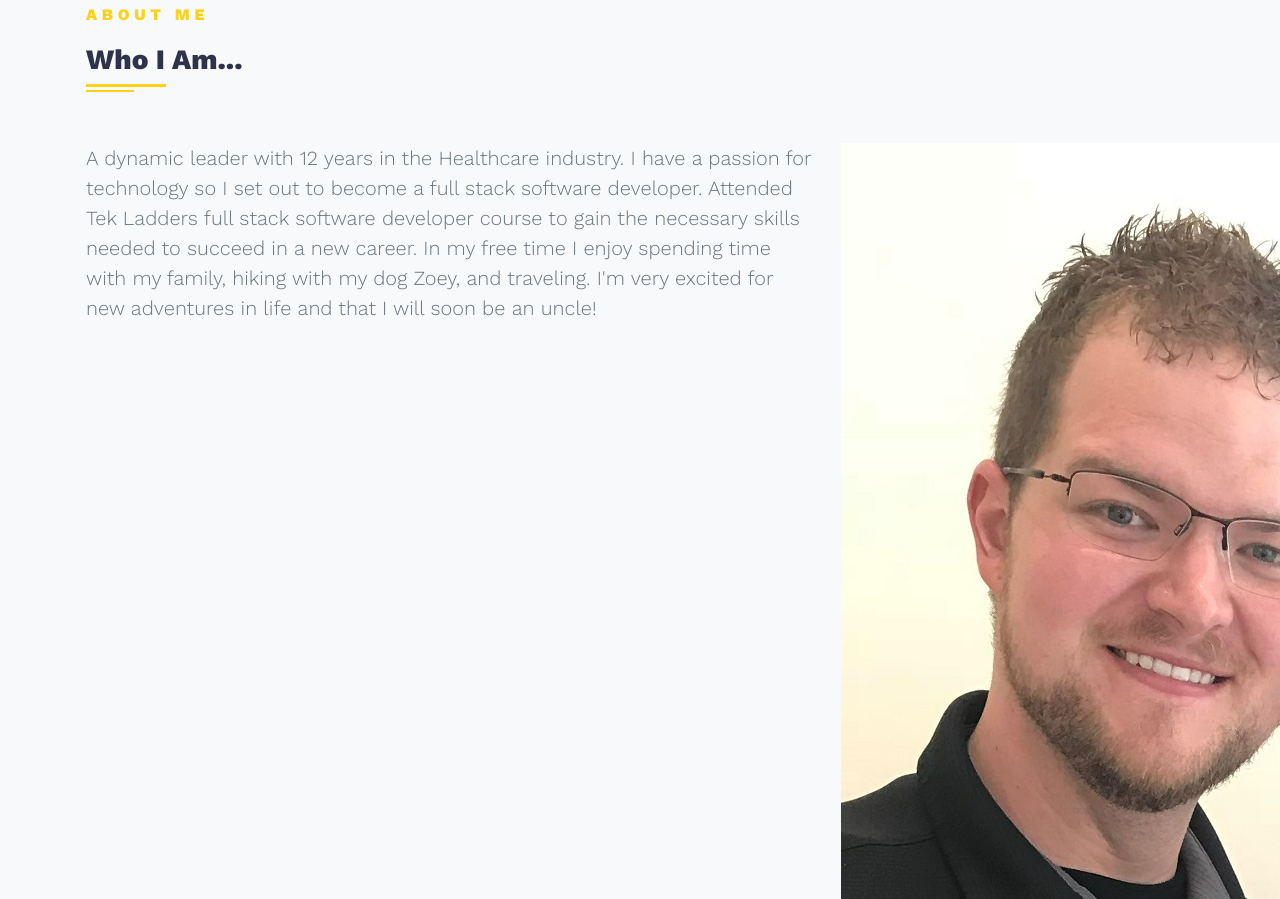
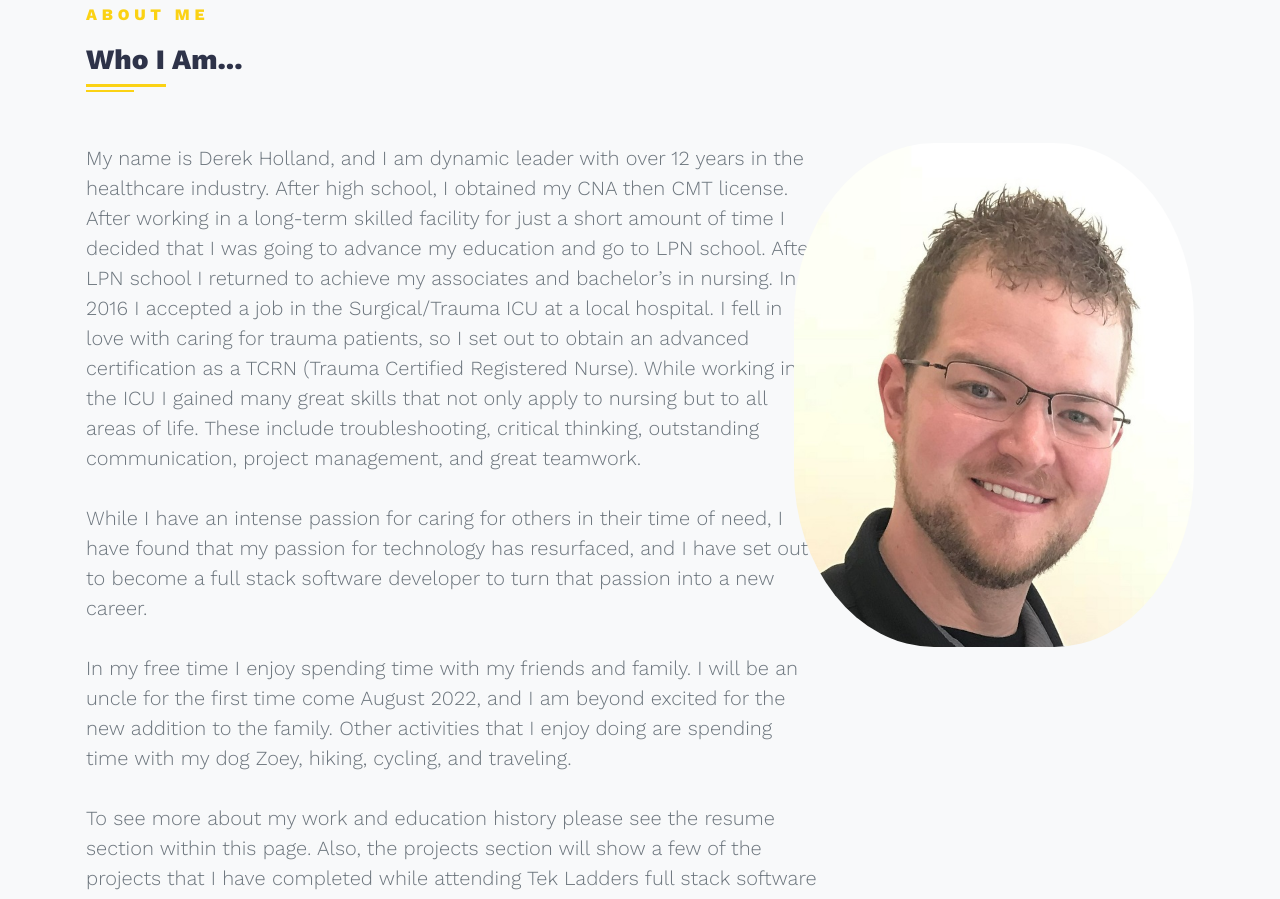
Before and after one commit to dholland09/PersonalSiteV1, a plain HTML site: page index.html in a window 1280 px wide. Shown: the part 887-1786 px from the top of the page. Drawn offline with nearby package versions, Linux system fonts and the light colour scheme.

Commit message:
Updated about me section

```diff
--- a/css/custom.css
+++ b/css/custom.css
@@ -6,8 +6,8 @@ img.classmate {
 }
 
 img.mypic {
-    border-radius: 25%;
-    width: 100px;
+    border-radius: 35%;
+    width: 400px;
     float: right;
-    height: 150px;
+
 }
--- a/index.html
+++ b/index.html
@@ -62,11 +62,16 @@
             <h2 class="h3 lined">Who I Am...</h2>
           </header>
         <div class="row gy-5">
-          <div class="col-md-8">
-              <p class="lead text-muted">A dynamic leader with 12 years in the Healthcare industry. I have a passion for technology so I set out to become a full stack software developer. Attended Tek Ladders full stack software developer course to gain the necessary skills needed to succeed in a new career. In my free time I enjoy spending time with my family, hiking with my dog Zoey, and traveling. I'm very excited for new adventures in life and that I will soon be an uncle!</p>
+          <div class="col-md-8 order-lg-first order-md-last">
+              <p class="lead text-muted">My name is Derek Holland, and I am dynamic leader with over 12 years in the healthcare industry. After high school, I obtained my CNA then CMT license. After working in a long-term skilled facility for just a short amount of time I decided that I was going to advance my education and go to LPN school. After LPN school I returned to achieve my associates and bachelor’s in nursing. In 2016 I accepted a job in the Surgical/Trauma ICU at a local hospital. I fell in love with caring for trauma patients, so I set out to obtain an advanced certification as a TCRN (Trauma Certified Registered Nurse). While working in the ICU I gained many great skills that not only apply to nursing but to all areas of life. These include troubleshooting, critical thinking, outstanding communication, project management, and great teamwork. <br> <br>
+                While I have an intense passion for caring for others in their time of need, I have found that my passion for technology has resurfaced, and I have set out to become a full stack software developer to turn that passion into a new career. <br><br>
+                In my free time I enjoy spending time with my friends and family. I will be an uncle for the first time come August 2022, and I am beyond excited for the new addition to the family. Other activities that I enjoy doing are spending time with my dog Zoey, hiking, cycling, and traveling. <br><br>
+                To see more about my work and education history please see the resume section within this page. Also, the projects section will show a few of the projects that I have completed while attending Tek Ladders full stack software developer course.
+
+                </p>
            </div>
-        <div class="col-md-4 mypic">
-            <img src="img/derek.jpg" alt="Derek Holland">
+        <div class="col-md-4 order-lg-last order-md-first">
+            <img class="mypic" src="img/derek.jpg"alt="Derek Holland">
          </div>
        </div>
      </div>
@@ -428,7 +433,7 @@
           <div class="col-lg-7 mx-auto">
             <h2 class="text-uppercase mb-0">Derek Holland </h2>
             <h6 class="text-primary text-uppercase mb-0 letter-spacing-3">Full Stack Developer</h6>
-            <p class="text-muted my-4">You need to be aware of what others are doing, applaud their efforts, acknowledge their successes, and encourage them in their pursuits. When we all help one another, everybody wine. - Jim Stovall</p>
+            <p class="text-muted my-4">You need to be aware of what others are doing, applaud their efforts, acknowledge their successes, and encourage them in their pursuits. When we all help one another, everybody wins. - Jim Stovall</p>
             <ul class="list-inline mb-0">
               <li class="list-inline-item"><a class="social-link" target="_blank" href="https://www.linkedin.com/in/derek-holland-79a6b9149/"><i class="fab fa-linkedin-in"></i></a></li>
               <li class="list-inline-item"><a class="social-link" target="_blank" href="https://github.com/dholland09"><i class="fab fa-github-alt"></i></a></li>
```
